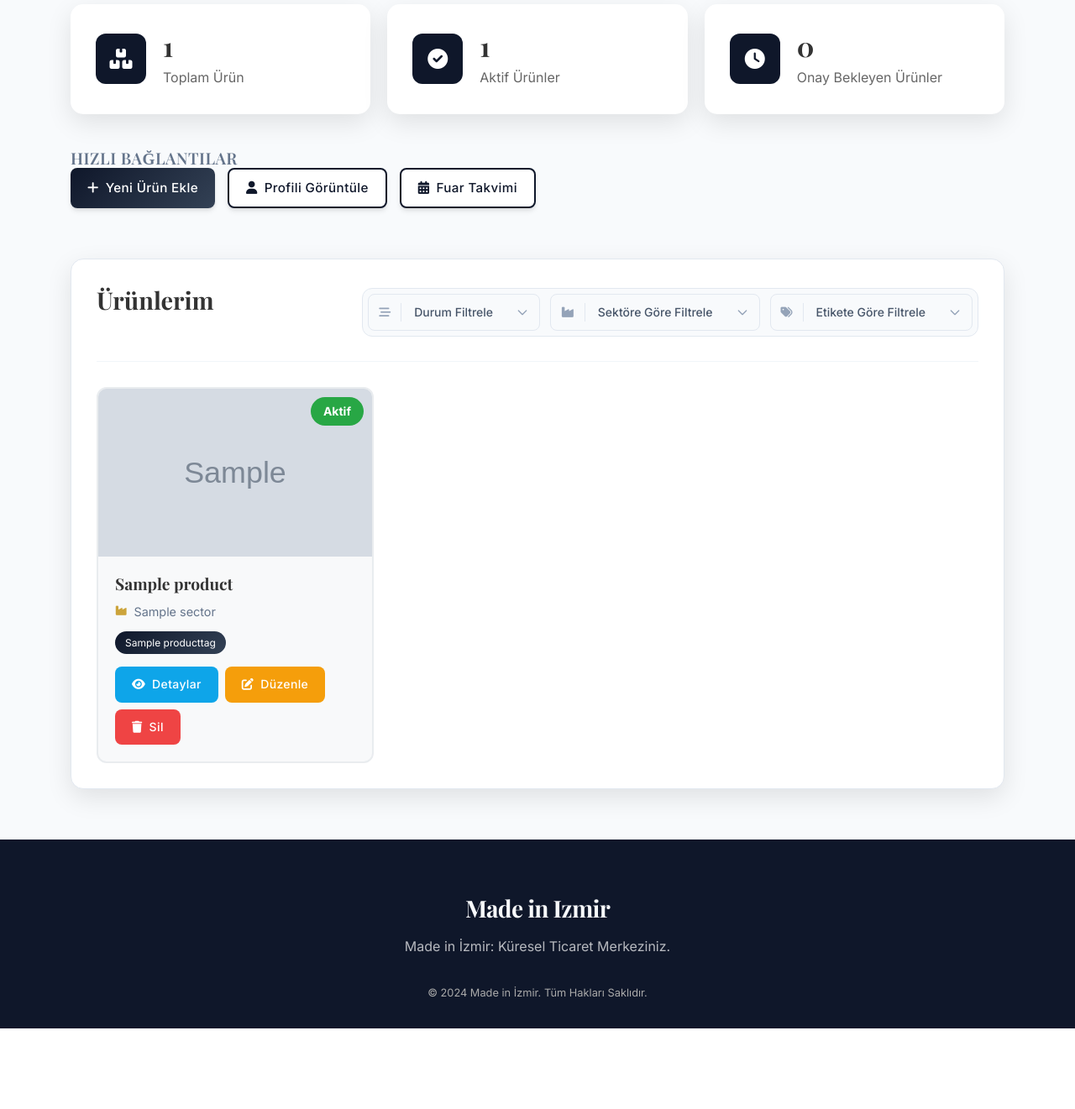
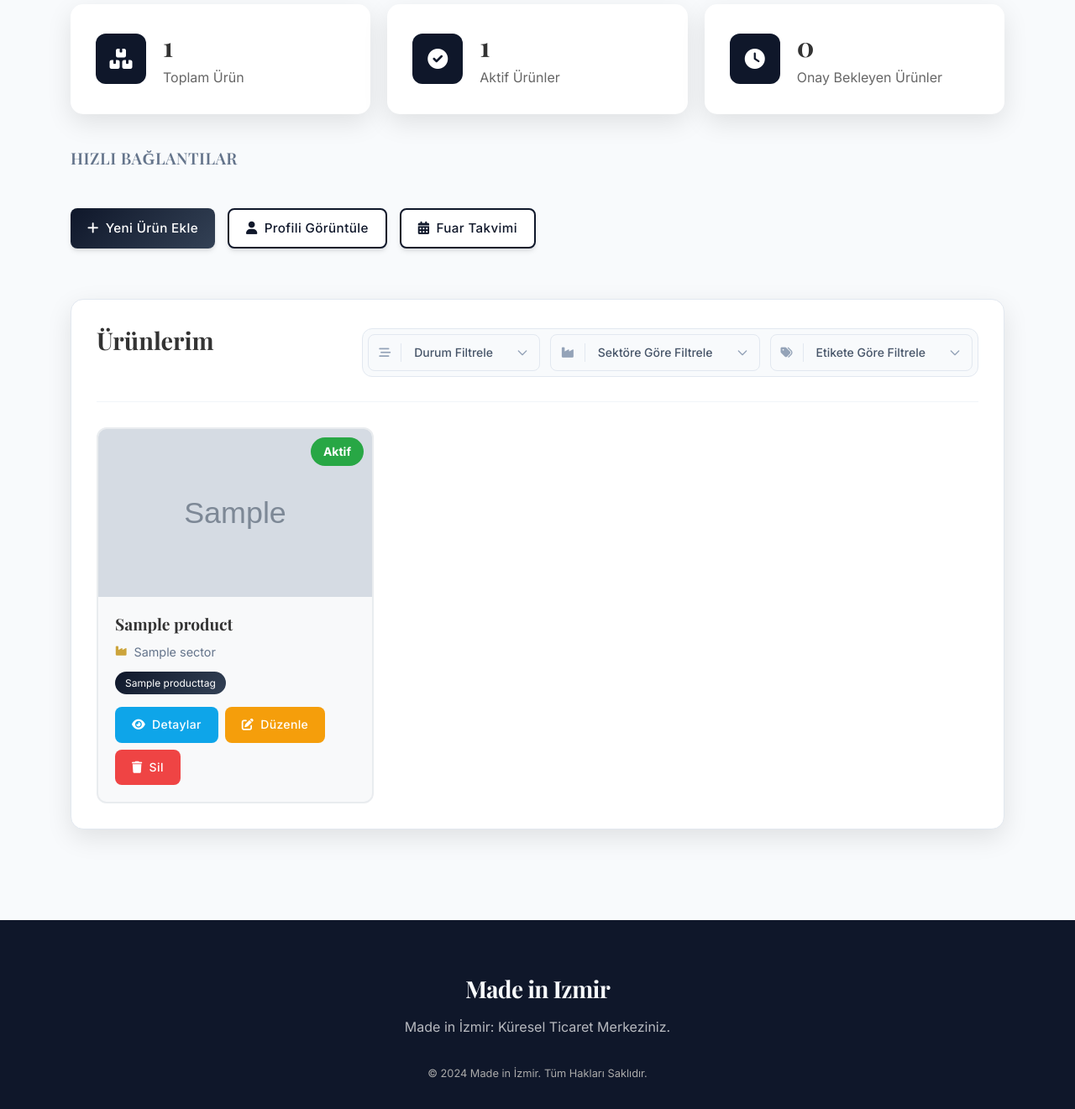
Before and after one commit to oecer/made-in-izmir, a Django app: page /dashboard/producer/ in a window 1280 px wide. Shown: the part 306-1627 px from the top of the page at 84% size. Before the commit the page ends 1531 px from the top, so only its background shows below. Run offline with Django 5.2, Linux system fonts and the light colour scheme; a user stored in the database is signed in; tables that the repository leaves empty hold one stand-in row (values such as "Sample post"); grey boxes marked "Sample" are stand-in pictures.

```diff
--- a/main/templates/user_area/base_dashboard.html
+++ b/main/templates/user_area/base_dashboard.html
@@ -182,6 +182,17 @@
             font-size: 2rem;
         }
     }
+    /* Spacing Utilities */
+    .mt-1 { margin-top: 0.25rem !important; }
+    .mt-2 { margin-top: 0.5rem !important; }
+    .mt-3 { margin-top: 1rem !important; }
+    .mt-4 { margin-top: 1.5rem !important; }
+    .mt-5 { margin-top: 3rem !important; }
+    .mb-1 { margin-bottom: 0.25rem !important; }
+    .mb-2 { margin-bottom: 0.5rem !important; }
+    .mb-3 { margin-bottom: 1rem !important; }
+    .mb-4 { margin-bottom: 1.5rem !important; }
+    .mb-5 { margin-bottom: 3rem !important; }
 </style>
 
 {% block extra_dashboard_css %}{% endblock %}
--- a/main/templates/user_area/buyer_dashboard.html
+++ b/main/templates/user_area/buyer_dashboard.html
@@ -50,7 +50,7 @@
 </div>
 
 <!-- Secondary Actions (Quick Links) -->
-<div class="quick-links-title mb-3">
+<div class="quick-links-title mb-5">
     <h3 data-i18n="dashboard.quick_links" style="font-size: 1.2rem; color: #64748b; font-weight: 600; text-transform: uppercase; letter-spacing: 0.5px;">Hızlı Bağlantılar</h3>
 </div>
 <div class="dashboard-actions mb-5">
--- a/main/templates/user_area/producer_dashboard.html
+++ b/main/templates/user_area/producer_dashboard.html
@@ -47,10 +47,10 @@
 </div>
 
 <!-- Secondary Actions (Quick Links) -->
-<div class="quick-links-title mb-3">
+<div class="quick-links-title mb-5">
     <h3 data-i18n="dashboard.quick_links" style="font-size: 1.2rem; color: #64748b; font-weight: 600; text-transform: uppercase; letter-spacing: 0.5px;">Hızlı Bağlantılar</h3>
 </div>
-<div class="dashboard-actions mt-5 mb-5">
+<div class="dashboard-actions mb-5">
     <a href="{% url 'main:add_product' %}" class="btn btn-primary">
         <i class="fas fa-plus"></i> <span data-i18n="dashboard.add_new_product">Yeni Ürün Ekle</span>
     </a>
```
